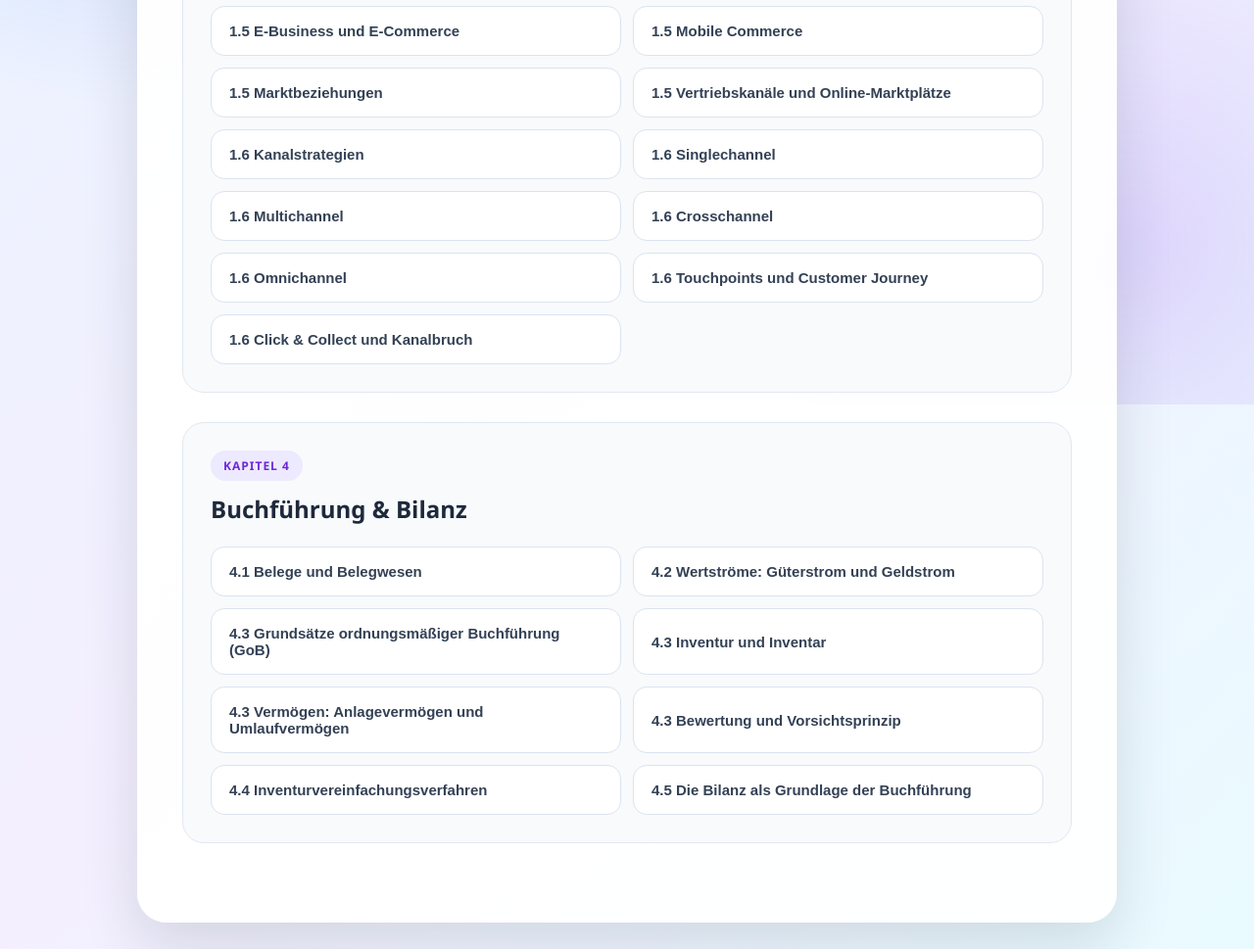
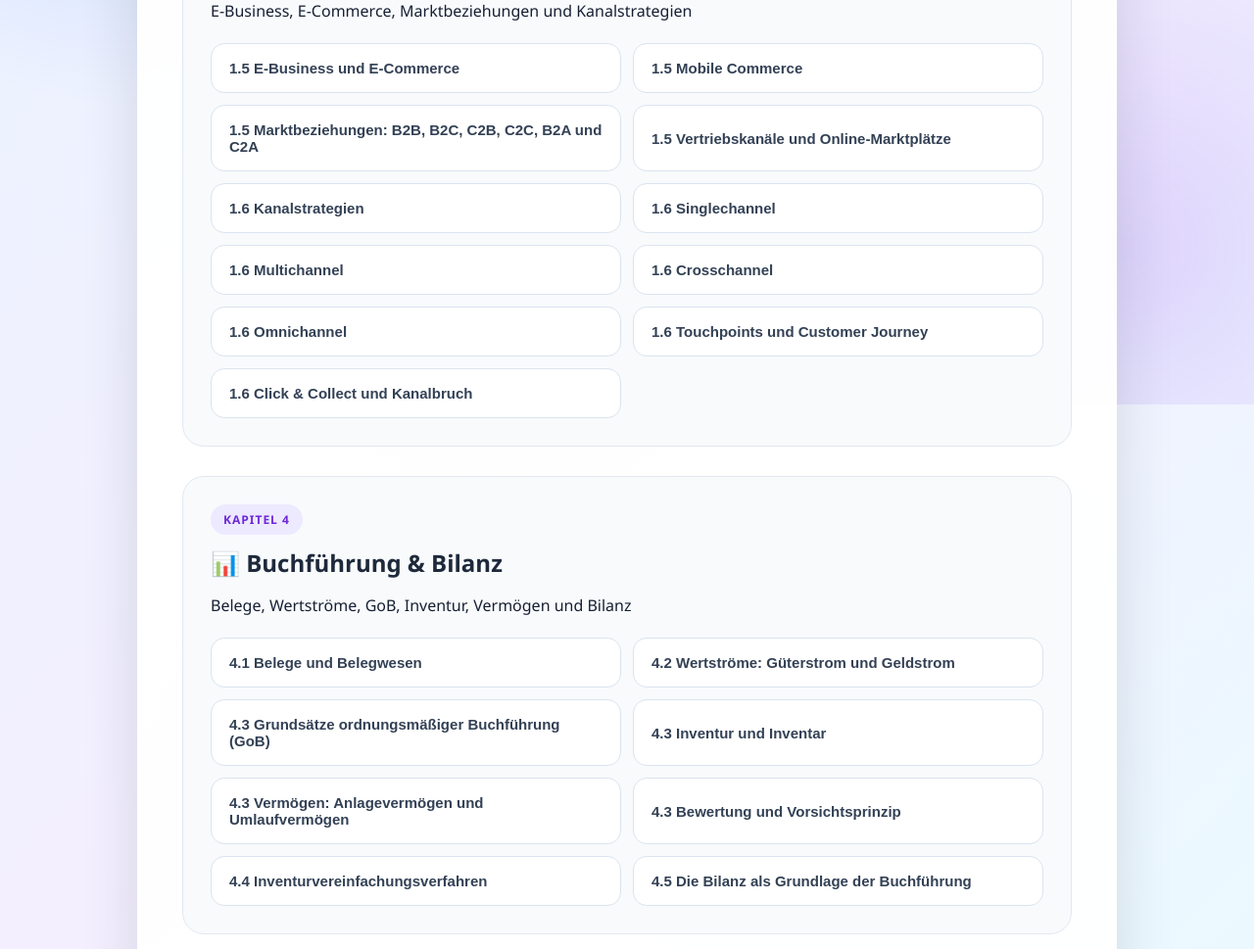
Before and after one commit to sibilaimage-osp/lyra-lernkarten, a plain HTML site: page index.html in a window 1280 px wide. Shown: the part 387-1356 px from the top of the page at 98% size. Drawn offline with Linux system fonts and the light colour scheme.

Commit message:
Update index.html

```diff
--- a/index.html
+++ b/index.html
@@ -16,74 +16,132 @@
 
     <main class="container">
 
+        <!-- HEADER -->
+
         <header class="header">
 
             <div class="logo">
-                ECO-Volution <span>2026</span>
+                🚀 ECO-Volution <span>2026</span>
             </div>
 
-            <h1>Deine E-Commerce-Lernkarten</h1>
+            <h1>Deine E-Commerce-Lernplattform</h1>
 
             <p>
-                Wähle ein Kapitel und lerne mit interaktiven Multiple-Choice-Karten.
+                Lerne interaktiv mit Karteikarten und Multiple Choice.
             </p>
 
         </header>
 
 
+        <!-- KAPITEL 1 -->
+
         <section class="kapitel">
 
             <div class="kapitel-header">
-                <span class="kapitel-badge">KAPITEL 1</span>
 
-                <h2>E-Commerce & Vertrieb</h2>
+                <span class="kapitel-badge">
+                    KAPITEL 1
+                </span>
+
+                <h2>
+                    🛒 E-Commerce & Vertrieb
+                </h2>
+
+                <p>
+                    E-Business, E-Commerce, Marktbeziehungen und Kanalstrategien
+                </p>
+
             </div>
 
 
             <div class="themen">
 
-                <button class="thema" data-thema="E-Business und E-Commerce">
-                    1.5 E-Business und E-Commerce
+                <button
+                    class="thema"
+                    onclick="zeigeThema('E-Business und E-Commerce')">
+                    <strong>1.5</strong>
+                    E-Business und E-Commerce
                 </button>
 
-                <button class="thema" data-thema="Mobile Commerce">
-                    1.5 Mobile Commerce
+
+                <button
+                    class="thema"
+                    onclick="zeigeThema('Mobile Commerce')">
+                    <strong>1.5</strong>
+                    Mobile Commerce
                 </button>
 
-                <button class="thema" data-thema="Marktbeziehungen">
-                    1.5 Marktbeziehungen
+
+                <button
+                    class="thema"
+                    onclick="zeigeThema('Marktbeziehungen')">
+                    <strong>1.5</strong>
+                    Marktbeziehungen:
+                    B2B, B2C, C2B, C2C, B2A und C2A
                 </button>
 
-                <button class="thema" data-thema="Vertriebskanäle und Online-Marktplätze">
-                    1.5 Vertriebskanäle und Online-Marktplätze
+
+                <button
+                    class="thema"
+                    onclick="zeigeThema('Vertriebskanäle und Online-Marktplätze')">
+                    <strong>1.5</strong>
+                    Vertriebskanäle und Online-Marktplätze
                 </button>
 
-                <button class="thema" data-thema="Kanalstrategien">
-                    1.6 Kanalstrategien
+
+                <button
+                    class="thema"
+                    onclick="zeigeThema('Kanalstrategien')">
+                    <strong>1.6</strong>
+                    Kanalstrategien
                 </button>
 
-                <button class="thema" data-thema="Singlechannel">
-                    1.6 Singlechannel
+
+                <button
+                    class="thema"
+                    onclick="zeigeThema('Singlechannel')">
+                    <strong>1.6</strong>
+                    Singlechannel
                 </button>
 
-                <button class="thema" data-thema="Multichannel">
-                    1.6 Multichannel
+
+                <button
+                    class="thema"
+                    onclick="zeigeThema('Multichannel')">
+                    <strong>1.6</strong>
+                    Multichannel
                 </button>
 
-                <button class="thema" data-thema="Crosschannel">
-                    1.6 Crosschannel
+
+                <button
+                    class="thema"
+                    onclick="zeigeThema('Crosschannel')">
+                    <strong>1.6</strong>
+                    Crosschannel
                 </button>
 
-                <button class="thema" data-thema="Omnichannel">
-                    1.6 Omnichannel
+
+                <button
+                    class="thema"
+                    onclick="zeigeThema('Omnichannel')">
+                    <strong>1.6</strong>
+                    Omnichannel
                 </button>
 
-                <button class="thema" data-thema="Touchpoints und Customer Journey">
-                    1.6 Touchpoints und Customer Journey
+
+                <button
+                    class="thema"
+                    onclick="zeigeThema('Touchpoints und Customer Journey')">
+                    <strong>1.6</strong>
+                    Touchpoints und Customer Journey
                 </button>
 
-                <button class="thema" data-thema="Click & Collect und Kanalbruch">
-                    1.6 Click & Collect und Kanalbruch
+
+                <button
+                    class="thema"
+                    onclick="zeigeThema('Click & Collect und Kanalbruch')">
+                    <strong>1.6</strong>
+                    Click & Collect und Kanalbruch
                 </button>
 
             </div>
@@ -91,47 +149,92 @@
         </section>
 
 
+
+        <!-- KAPITEL 4 -->
+
         <section class="kapitel">
 
             <div class="kapitel-header">
-                <span class="kapitel-badge">KAPITEL 4</span>
 
-                <h2>Buchführung & Bilanz</h2>
+                <span class="kapitel-badge kapitel4-badge">
+                    KAPITEL 4
+                </span>
+
+                <h2>
+                    📊 Buchführung & Bilanz
+                </h2>
+
+                <p>
+                    Belege, Wertströme, GoB, Inventur, Vermögen und Bilanz
+                </p>
+
             </div>
 
 
             <div class="themen">
 
-                <button class="thema" data-thema="Belege und Belegwesen">
-                    4.1 Belege und Belegwesen
+                <button
+                    class="thema"
+                    onclick="zeigeThema('Belege und Belegwesen')">
+                    <strong>4.1</strong>
+                    Belege und Belegwesen
                 </button>
 
-                <button class="thema" data-thema="Wertströme">
-                    4.2 Wertströme: Güterstrom und Geldstrom
+
+                <button
+                    class="thema"
+                    onclick="zeigeThema('Wertströme')">
+                    <strong>4.2</strong>
+                    Wertströme: Güterstrom und Geldstrom
                 </button>
 
-                <button class="thema" data-thema="Grundsätze ordnungsmäßiger Buchführung">
-                    4.3 Grundsätze ordnungsmäßiger Buchführung (GoB)
+
+                <button
+                    class="thema"
+                    onclick="zeigeThema('Grundsätze ordnungsmäßiger Buchführung')">
+                    <strong>4.3</strong>
+                    Grundsätze ordnungsmäßiger Buchführung (GoB)
                 </button>
 
-                <button class="thema" data-thema="Inventur und Inventar">
-                    4.3 Inventur und Inventar
+
+                <button
+                    class="thema"
+                    onclick="zeigeThema('Inventur und Inventar')">
+                    <strong>4.3</strong>
+                    Inventur und Inventar
                 </button>
 
-                <button class="thema" data-thema="Vermögen">
-                    4.3 Vermögen: Anlagevermögen und Umlaufvermögen
+
+                <button
+                    class="thema"
+                    onclick="zeigeThema('Vermögen')">
+                    <strong>4.3</strong>
+                    Vermögen:
+                    Anlagevermögen und Umlaufvermögen
                 </button>
 
-                <button class="thema" data-thema="Bewertung und Vorsichtsprinzip">
-                    4.3 Bewertung und Vorsichtsprinzip
+
+                <button
+                    class="thema"
+                    onclick="zeigeThema('Bewertung und Vorsichtsprinzip')">
+                    <strong>4.3</strong>
+                    Bewertung und Vorsichtsprinzip
                 </button>
 
-                <button class="thema" data-thema="Inventurvereinfachungsverfahren">
-                    4.4 Inventurvereinfachungsverfahren
+
+                <button
+                    class="thema"
+                    onclick="zeigeThema('Inventurvereinfachungsverfahren')">
+                    <strong>4.4</strong>
+                    Inventurvereinfachungsverfahren
                 </button>
 
-                <button class="thema" data-thema="Bilanz">
-                    4.5 Die Bilanz als Grundlage der Buchführung
+
+                <button
+                    class="thema"
+                    onclick="zeigeThema('Bilanz')">
+                    <strong>4.5</strong>
+                    Die Bilanz als Grundlage der Buchführung
                 </button>
 
             </div>
@@ -139,12 +242,34 @@
         </section>
 
 
-        <section id="kartenBereich"></section>
+
+        <!-- HIER ERSCHEINT DIE KARTE -->
+
+        <section id="kartenBereich">
+
+            <div class="startHinweis">
+
+                <div class="startIcon">
+                    🃏
+                </div>
+
+                <h2>
+                    Wähle ein Thema
+                </h2>
+
+                <p>
+                    Klicke oben auf ein Thema, um deine erste Lernkarte zu öffnen.
+                </p>
+
+            </div>
+
+        </section>
+
 
     </main>
 
 
-    <script src="script.js?v=3"></script>
+    <script src="script.js?v=10"></script>
 
 </body>
 
```
